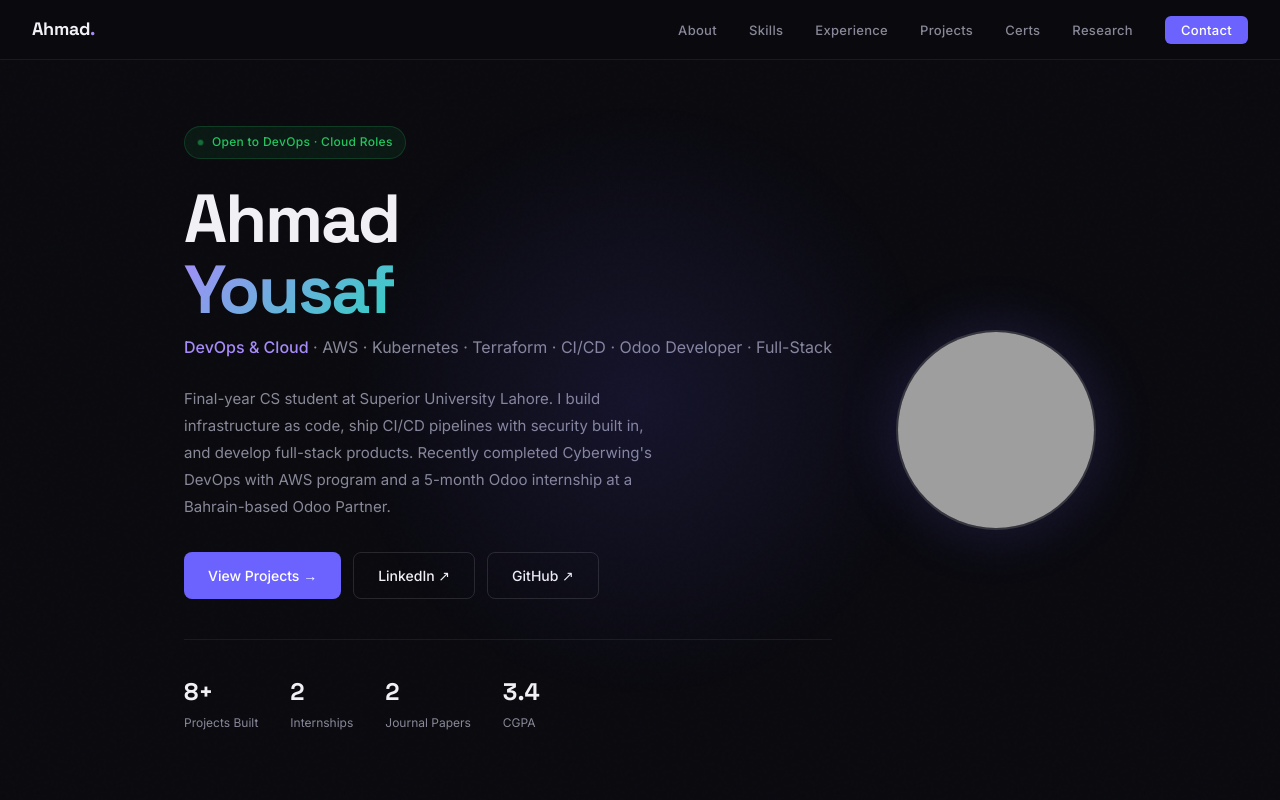
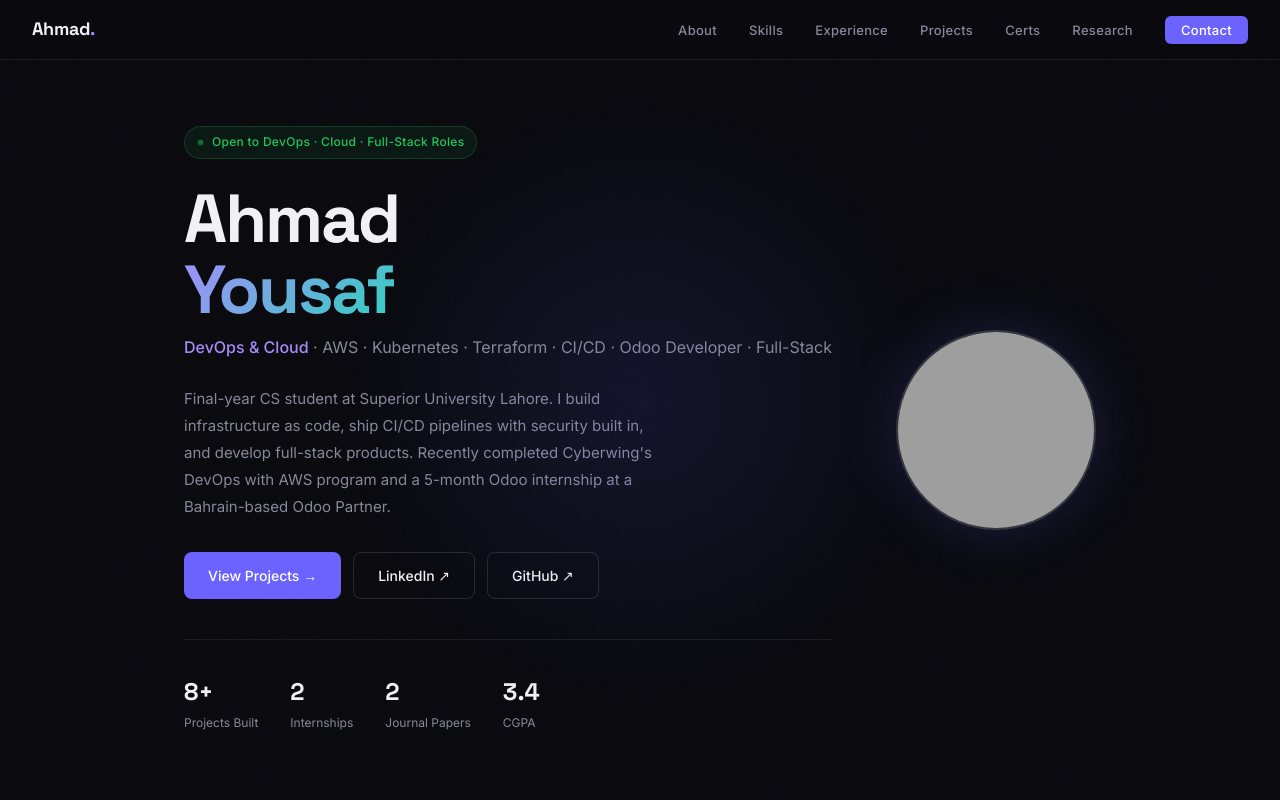
Before and after one commit to Ahmadyousaf57/portfolio, a plain HTML site: page index.html in a window 1280 px wide. Shown: the top 800 px of the page. Drawn offline with Linux system fonts and the light colour scheme; grey boxes are pictures that could not be loaded.

Commit message:
Add Full-Stack to open roles tag

```diff
--- a/index.html
+++ b/index.html
@@ -968,7 +968,7 @@
   <div class="container">
     <div class="hero-inner">
       <div>
-        <div class="hero-tag">Open to DevOps · Cloud Roles</div>
+        <div class="hero-tag">Open to DevOps · Cloud · Full-Stack Roles</div>
         <h1 class="hero-name">
           Ahmad<br><span class="highlight">Yousaf</span>
         </h1>
```
